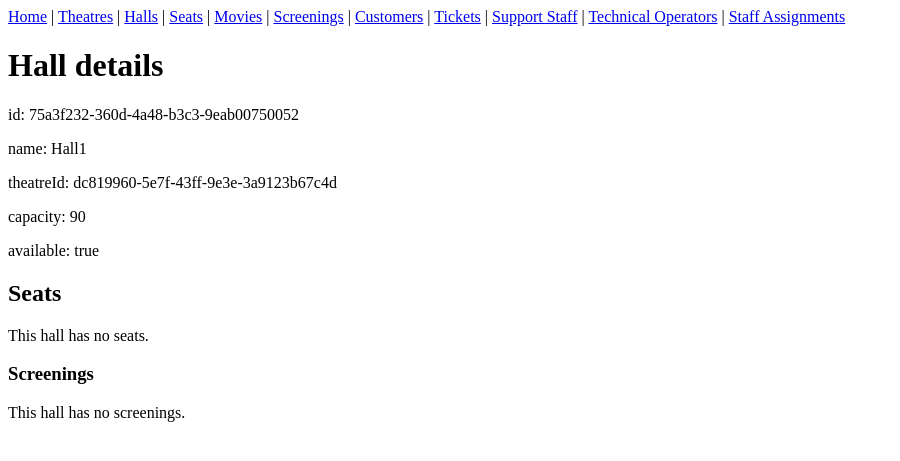
After one commit to chioreanmaria1/movie-management-system, a Spring Boot app: page /halls/75a3f232-360d-4a48-b3c3-9eab00750052 in a window 1280 px wide. The commit adds this page. Shown: the top 461 px of the page, without its empty margins (0-900 px from the left). Run offline with Spring Boot 4, Linux system fonts and the light colour scheme.

Commit message:
HallController: edit and details added; HallInFileRepository, edit.html, details.html

```diff
--- a/src/main/java/com/example/moviemanagement/controller/HallController.java
+++ b/src/main/java/com/example/moviemanagement/controller/HallController.java
@@ -39,4 +39,29 @@ public class HallController {
         service.deleteHall(id);
         return "redirect:/halls";
     }
+
+    @GetMapping("/{id}/edit")
+    public String edit(@PathVariable String id, Model model){
+        Hall hall = service.findHallById(id);
+        model.addAttribute("hall", hall);
+        return "hall/edit";
+    }
+
+    @PostMapping("/{id}/edit")
+    public String updateHall(@PathVariable String id, @ModelAttribute Hall hall){
+        Hall originalHall = service.findHallById(id);
+        hall.setId(id);
+        hall.setTheatreId(originalHall.getTheatreId());
+        service.saveHall(hall);
+        return "redirect:/halls";
+    }
+
+    @GetMapping("/{id}")
+    public String details(@PathVariable String id, Model model){
+        Hall hall = service.findHallById(id);
+        model.addAttribute("hall", hall);
+        model.addAttribute("seats", service.findSeatsByHallId(id));
+        model.addAttribute("screenings", service.findScreeningsByHallId(id));
+        return "hall/details";
+    }
 }
--- a/src/main/java/com/example/moviemanagement/controller/TheatreController.java
+++ b/src/main/java/com/example/moviemanagement/controller/TheatreController.java
@@ -42,9 +42,6 @@ public class TheatreController {
     @GetMapping("/{id}/edit")
     public String edit(@PathVariable String id, Model model){
         Theatre theatre = service.findTheatreById(id);
-        if(theatre == null){
-            return "redirect:/theatres";
-        }
         model.addAttribute("theatre", theatre);
         return "theatre/edit";
     }
@@ -59,9 +56,6 @@ public class TheatreController {
     @GetMapping("/{id}")
     public String details(@PathVariable String id, Model model){
         Theatre theatre = service.findTheatreById(id);
-        if(theatre == null){
-            return "redirect:/theatres";
-        }
         model.addAttribute("theatre", theatre);
         model.addAttribute("halls", service.findHallsByTheatreId(id));
         return "theatre/details";
--- a/src/main/java/com/example/moviemanagement/model/Hall.java
+++ b/src/main/java/com/example/moviemanagement/model/Hall.java
@@ -14,12 +14,12 @@ public class Hall implements HasId {
     private List<Seat> seats;
     private List<Screening> screenings;
 
-    public Hall(String id, String name, String theatreId, int capacity, boolean isAvailable) {
+    public Hall(String id, String name, String theatreId, int capacity, boolean available) {
         this.id = id;
         this.name = name;
         this.theatreId = theatreId;
         this.capacity = capacity;
-        this.isAvailable = isAvailable;
+        this.isAvailable = available;
         this.seats = new ArrayList<>();
         this.screenings = new ArrayList<>();
     }
--- a/src/main/java/com/example/moviemanagement/repository/file/InFileRepository.java
+++ b/src/main/java/com/example/moviemanagement/repository/file/InFileRepository.java
@@ -47,7 +47,7 @@ public abstract class InFileRepository<T extends HasId> implements BaseRepositor
 
     @Override
     public void save(T item){
-        if ((item.getId()).isEmpty()) {
+        if (item.getId() == null ||item.getId().isEmpty()) {
             item.setId(UUID.randomUUID().toString());
         }
         List<T> items = findAll();
--- a/src/main/java/com/example/moviemanagement/repository/memory/HallRepository.java
+++ b/src/main/java/com/example/moviemanagement/repository/memory/HallRepository.java
@@ -3,5 +3,5 @@ package com.example.moviemanagement.repository.memory;
 import com.example.moviemanagement.model.Hall;
 import org.springframework.stereotype.Repository;
 
-@Repository
+//@Repository
 public class HallRepository extends InMemoryRepository<Hall> {}
--- a/src/main/java/com/example/moviemanagement/service/CinemaService.java
+++ b/src/main/java/com/example/moviemanagement/service/CinemaService.java
@@ -14,14 +14,14 @@ import java.util.List;
 @Service
 public class CinemaService {
     private final BaseRepository<Theatre> theatreRepository;
-    private final HallRepository hallRepository;
+    private final BaseRepository<Hall> hallRepository;
     private final SeatRepository seatRepository;
     private final MovieRepository movieRepository;
     private final ScreeningRepository screeningRepository;
     private final StaffAssignmentRepository staffAssignmentRepository;
     private final TicketRepository ticketRepository;
 
-    public CinemaService(BaseRepository<Theatre> theatreRepository, HallRepository hallRepository, SeatRepository seatRepository, MovieRepository movieRepository, ScreeningRepository screeningRepository, StaffAssignmentRepository staffAssignmentRepository, TicketRepository ticketRepository) {
+    public CinemaService(BaseRepository<Theatre> theatreRepository, BaseRepository<Hall> hallRepository, SeatRepository seatRepository, MovieRepository movieRepository, ScreeningRepository screeningRepository, StaffAssignmentRepository staffAssignmentRepository, TicketRepository ticketRepository) {
         this.theatreRepository = theatreRepository;
         this.hallRepository = hallRepository;
         this.seatRepository = seatRepository;
--- a/src/main/resources/application.properties
+++ b/src/main/resources/application.properties
@@ -1,2 +1,3 @@
 spring.application.name=demo
 repository.theatres.file=src/main/resources/data/theatre.json
+repository.halls.file=src/main/resources/data/hall.json
--- /dev/null
+++ b/src/main/resources/data/hall.json
@@ -0,0 +1,9 @@
+[ {
+  "id" : "75a3f232-360d-4a48-b3c3-9eab00750052",
+  "name" : "Hall1",
+  "theatreId" : "dc819960-5e7f-43ff-9e3e-3a9123b67c4d",
+  "capacity" : 90,
+  "available" : true,
+  "screenings" : [ ],
+  "seats" : [ ]
+} ]
--- a/src/main/resources/data/theatre.json
+++ b/src/main/resources/data/theatre.json
@@ -1,7 +1,7 @@
 [ {
-  "id" : "baab94e5-7d3c-4239-8c33-d519c12a1a24",
+  "id" : "dc819960-5e7f-43ff-9e3e-3a9123b67c4d",
   "name" : "CinemaCity",
-  "city" : "Sighisoara",
+  "city" : "Cluj-Napoca",
   "available" : true,
   "halls" : [ ]
 } ]
--- /dev/null
+++ b/src/main/resources/templates/hall/details.html
@@ -0,0 +1,59 @@
+<!DOCTYPE html>
+<html xmlns:th="http://www.thymeleaf.org">
+<head>
+    <meta charset="UTF-8">
+    <title>Hall details</title>
+</head>
+<body>
+<div th:replace="~{fragments/nav :: nav}"></div>
+
+<h1>Hall details</h1>
+<p>id: <span th:text="${hall.id}"></span></p>
+<p>name: <span th:text="${hall.name}"></span></p>
+<p>theatreId: <span th:text="${hall.theatreId}"></span></p>
+<p>capacity: <span th:text="${hall.capacity}"></span></p>
+<p>available: <span th:text="${hall.available}"></span></p>
+
+<h2>Seats</h2>
+<table border="2" th:if="${!seats.isEmpty()}">
+    <tr>
+        <th>id</th>
+        <th>hallId</th>
+        <th>row</th>
+        <th>column</th>
+        <th>available</th>
+        <th>details</th>
+    </tr>
+    <tr th:each="seat: ${seats}" >
+        <td th:text="${seat.id}"></td>
+        <td th:text="${seat.hallId}"></td>
+        <td th:text="${seat.row}"></td>
+        <td th:text="${seat.column}"></td>
+        <td th:text="${seat.available}"></td>
+        <td><a th:href="@{'/seats/' + ${seat.id}}">Details</a></td>
+    </tr>
+</table>
+<p th:if="${seats.isEmpty()}">This hall has no seats.</p>
+<h3>Screenings</h3>
+
+<table border = "2" th:if="${!screenings.isEmpty()}">
+    <tr>
+        <th>id</th>
+        <th>hallId</th>
+        <th>movieId</th>
+        <th>date</th>
+        <th>details</th>
+    </tr>
+    <tr th:each="screening: ${screenings}">
+        <td th:text="${screening.id}"></td>
+        <td th:text="${screening.hallId}"></td>
+        <td th:text="${screening.movieId}"></td>
+        <td th:text="${screening.date}"></td>
+        <td>
+            <a th:href="@{'/screenings/' + ${screening.id}}">Details</a>
+        </td>
+    </tr>
+</table>
+<p th:if="${screenings.isEmpty()}">This hall has no screenings.</p>
+</body>
+</html>
--- a/src/main/resources/templates/hall/form.html
+++ b/src/main/resources/templates/hall/form.html
@@ -9,7 +9,6 @@
 
 <p> New hall </p>
 <form th:action="@{/halls}" th:object="${hall}" method="post">
-    id: <input type="text" th:field="*{id}"> <br>
     name: <input type="text" th:field="*{name}"> <br>
     theatreId: <input type="text" th:field="*{theatreId}"> <br>
     capacity: <input type="number" th:field="*{capacity}"> <br>
--- a/src/main/resources/templates/theatre/edit.html
+++ b/src/main/resources/templates/theatre/edit.html
@@ -8,7 +8,7 @@
 <div th:replace="~{fragments/nav :: nav}"></div>
 <h1>Edit theatre</h1>
 <form th:action="@{'/theatres/'+${theatre.id}+'/edit'}" th:object="${theatre}" method="post">
-    id: <input type="text" th:field="*{id}" readonly> <br>
+    id: <span th:text="${theatre.id}"></span> <br>
     name: <input type="text" th:field="*{name}"> <br>
     city: <input type="text" th:field="*{city}"> <br>
     available: <input type="checkbox" th:field="*{available}"><br>
--- a/src/main/resources/templates/theatre/form.html
+++ b/src/main/resources/templates/theatre/form.html
@@ -9,7 +9,6 @@
 
 <h1>New theatre</h1>
 <form th:action="@{/theatres}" th:object="${theatre}" method="post">
-    id: <input type="hidden" th:field="*{id}"> <br>
     name: <input type="text" th:field="*{name}"> <br>
     city: <input type="text" th:field="*{city}"> <br>
     available: <input type="checkbox" th:field="*{available}"><br>
```
Also changed, not shown: src/main/java/com/example/moviemanagement/repository/file/HallInFileRepository.java (added, +13 -0 lines), src/main/resources/templates/hall/edit.html (added, +19 -0 lines), src/main/resources/templates/hall/index.html (+9 -0 lines).
